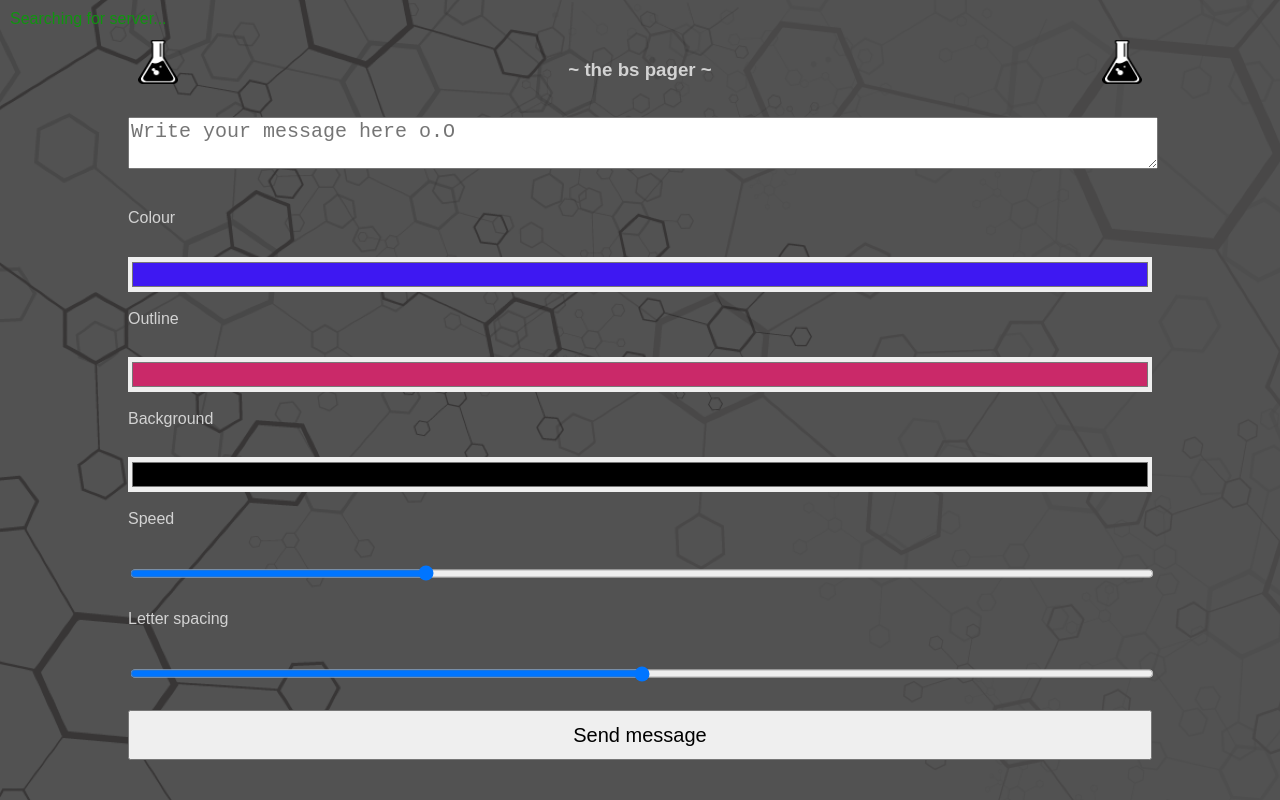
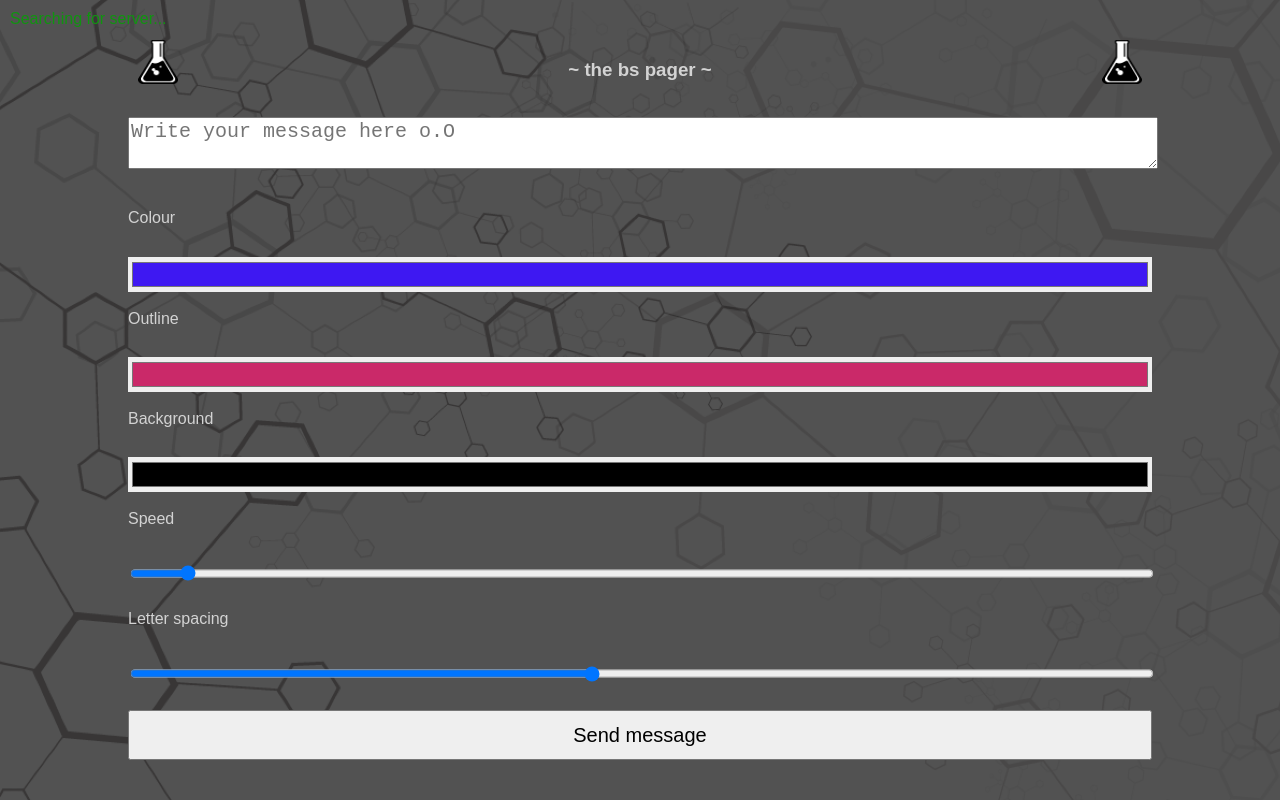
Before and after one commit to jpmc3630/blazing-marquee, a React (Create React App) app in the folder client/: page / in a window 1280 px wide. Built offline with nearby package versions, Linux system fonts and the light colour scheme.

Commit message:
Change speed and spacing back to original c++ version

```diff
--- a/client/src/App.js
+++ b/client/src/App.js
@@ -22,8 +22,8 @@ class App extends Component {
       color: '#7c1313',
       colorOutline: '#7c1313',
       bgColor: '#000000',
-      speed: "3",
-      spacing: "0",
+      speed: "0.3",
+      spacing: "-1",
       statusArr: [],
       conToHost: false,
       conToServer: false,
@@ -197,7 +197,7 @@ class App extends Component {
                         <br></br>
                         <label class="slider-label" htmlFor="speed">Speed</label>
                         <br></br>
-                        <input type="range" min="1" max="8" step="0.1" id="speed" className="slider" name="speed" onChange={this.handleChange} value={this.state.speed}></input>
+                        <input type="range" min="0" max="6" step="0.1" id="speed" className="slider" name="speed" onChange={this.handleChange} value={this.state.speed}></input>
                         <br></br>
                         <label class="slider-label" htmlFor="spacing">Letter spacing</label>
                         <br></br>
```
